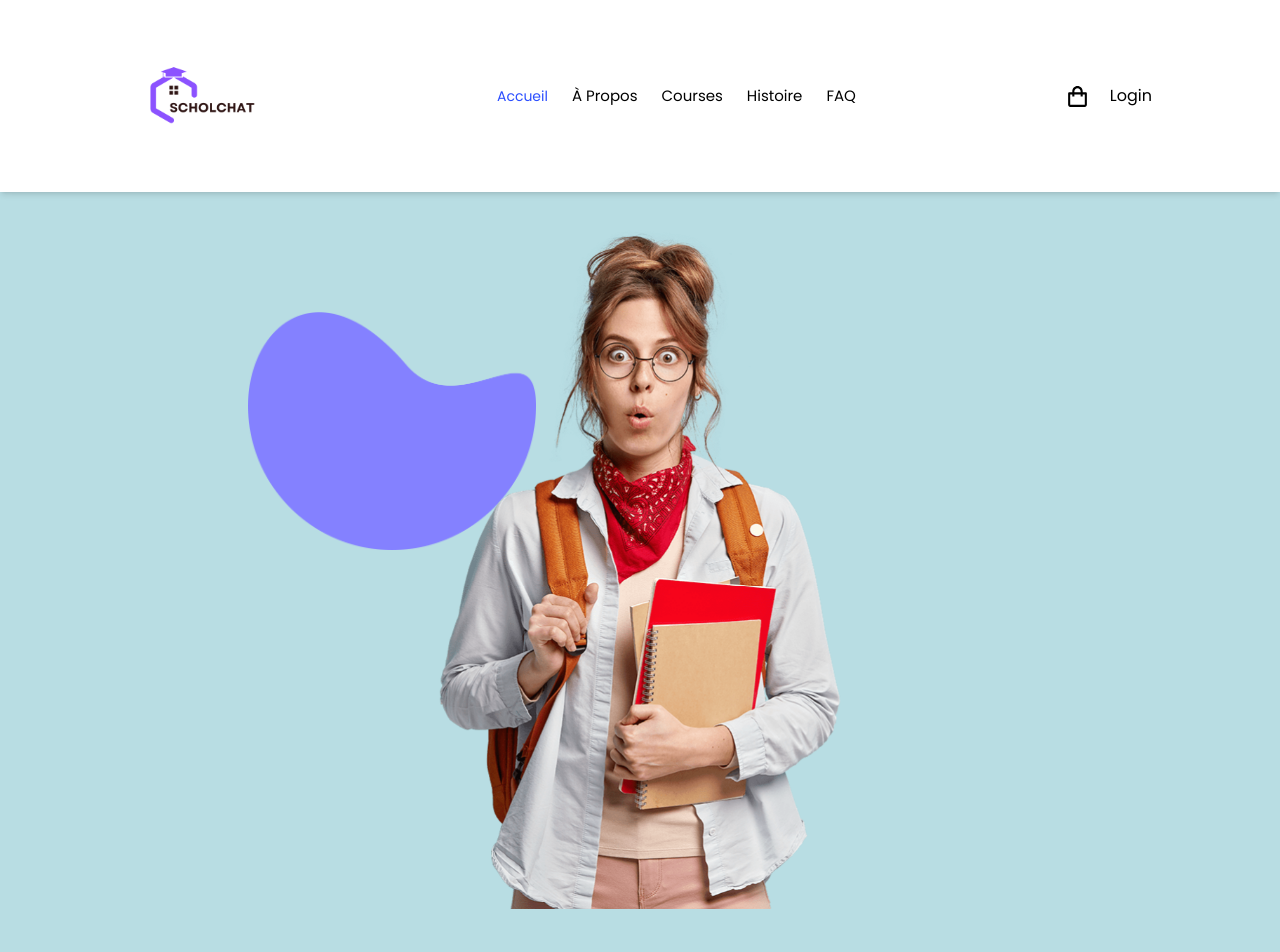
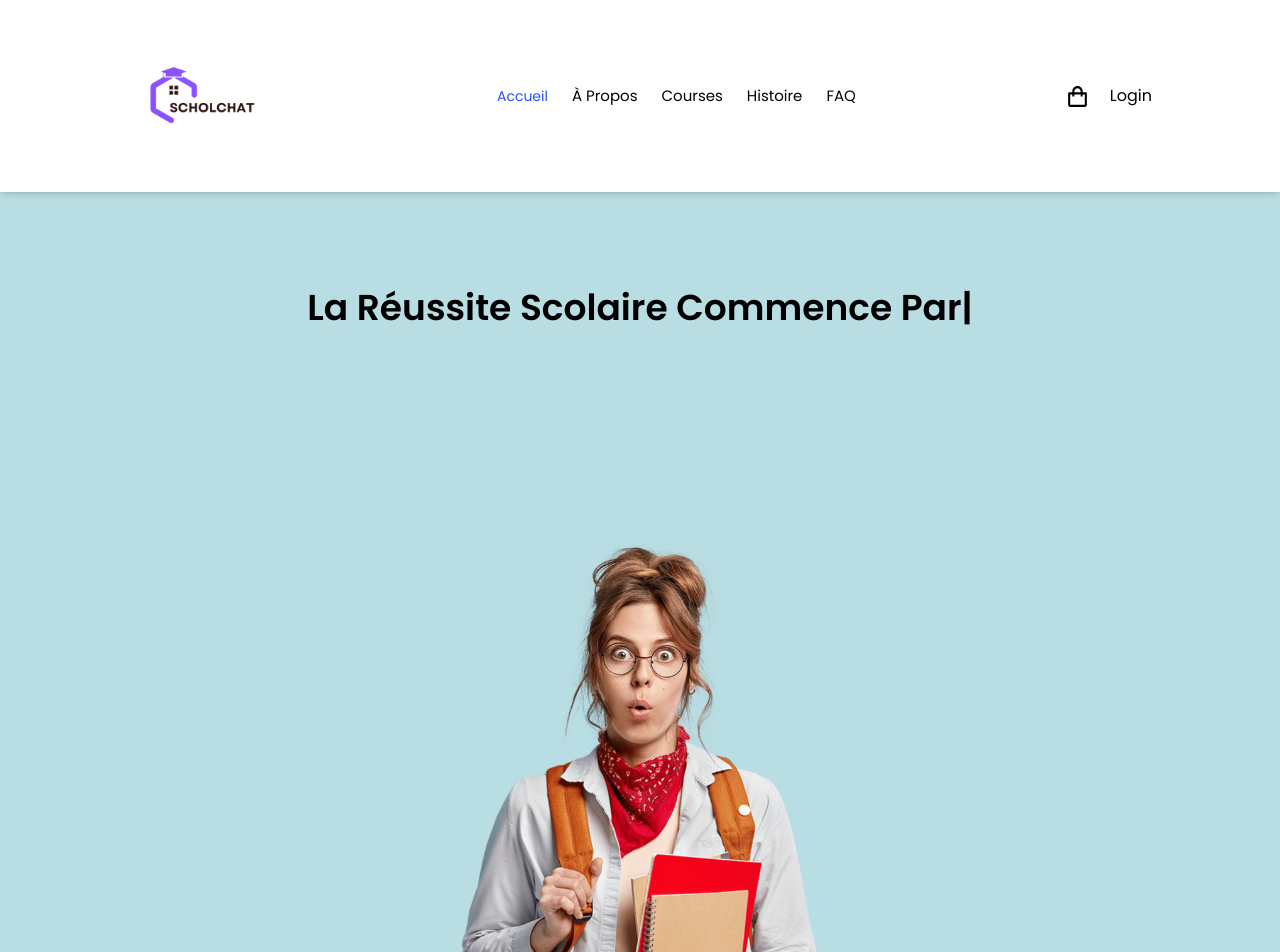
Before and after one commit to NotePhil/scholchat_front, a React (Create React App) app: page / in a window 1280 px wide. Shown: the top 952 px of the page. Built offline with nearby package versions, Linux system fonts and the light colour scheme.

Commit message:
Initial commit with existing project files

```diff
--- a/src/pages/Home.jsx
+++ b/src/pages/Home.jsx
@@ -43,7 +43,7 @@ const AnimatedText = ({ texts }) => {
   }, [displayText, isWriting, currentTextIndex, texts]);
 
   return (
-    <h1 className="text-3xl leading-tight text-black font-semibold h-24 md:text-4xl lg:text-5xl">
+    <h1 className="text-2xl md:text-3xl lg:text-4xl font-semibold min-h-[96px] md:min-h-[128px] lg:min-h-[160px] leading-tight text-black">
       {displayText}
       <span className="animate-blink">|</span>
     </h1>
@@ -58,26 +58,28 @@ export const HomeContent = () => {
   ];
 
   return (
-    <section className="bg-secondary py-10 h-auto md:h-[92vh] lg:h-full">
-      <div className="container mx-auto px-4 md:px-8">
-        <div className="flex flex-col-reverse md:flex-row items-center justify-between">
-          <div className="left w-full md:w-1/2 text-black mt-10 md:mt-0">
-            <div>
-              <AnimatedText texts={texts} />
-            </div>
+    <section className="bg-secondary py-10 md:py-20 lg:py-24 min-h-screen">
+      <div className="container mx-auto px-4 md:px-6 lg:px-8">
+        <div className="flex flex-col items-center space-y-8 md:space-y-12">
+          {/* Text Content - Always on top */}
+          <div className="w-full text-center max-w-2xl mx-auto">
+            <AnimatedText texts={texts} />
           </div>
-          <div className="right w-full md:w-1/2 relative mb-10 md:mb-0">
-            <div className="images relative w-full flex justify-center md:justify-end">
-              <img
+
+          {/* Image Content - Always below */}
+          <div className="relative w-full flex justify-center">
+            <div className="relative w-full max-w-md shake">
+              {/* <img
                 src={heroImgback}
-                alt=""
-                className="absolute top-10 left-10 w-72 md:w-96 lg:top-20 md:left-20"
-              />
-              <div className="img h-[45vh] md:h-[60vh] lg:h-[85vh] w-auto">
+                alt="Hero Background"
+                className="absolute top-0 left-1/2 transform -translate-x-1/2 w-4/5 md:w-full max-w-xs md:max-w-sm lg:max-w-md"
+                style={{ zIndex: 10 }}
+              /> */}
+              <div className="relative z-20 mt-16 md:mt-20">
                 <img
                   src={heroImg}
-                  alt=""
-                  className="h-full w-full object-contain z-20 relative shake"
+                  alt="Hero"
+                  className="w-4/5 md:w-full max-w-xs md:max-w-sm lg:max-w-md mx-auto object-contain"
                 />
               </div>
             </div>
```
